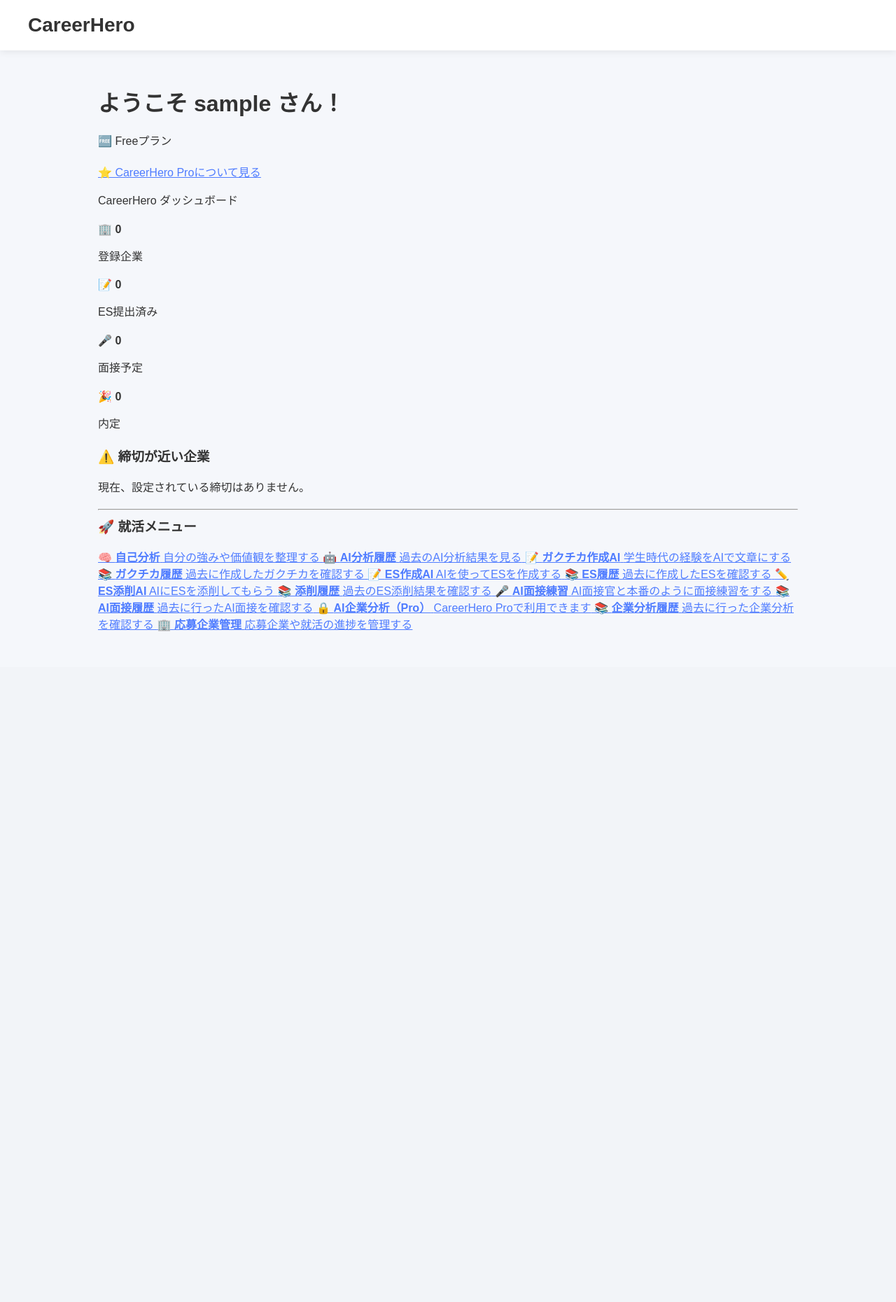
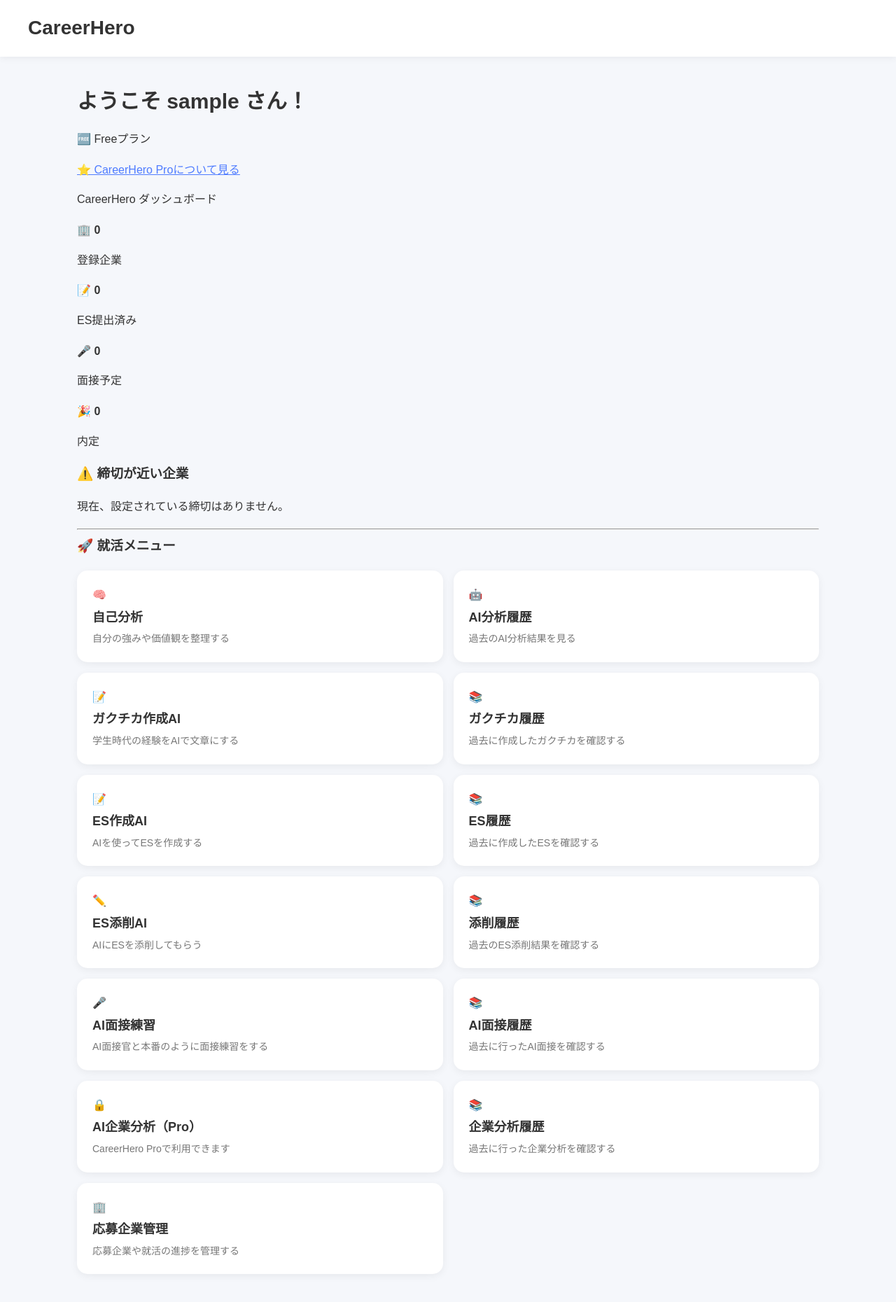
Before and after one commit to hasegawa-div/careerhero, a Flask app: page /dashboard in a window 1280 px wide. Shown: the whole page at 70% size. Before the commit the page ends 902 px from the top, so only its background shows below. Run offline with Flask 3, Linux system fonts and the light colour scheme; the visitor is signed in with stand-in values (Sample User, id 1); data comes from the database, SQL or seed files in the repository; data that the repository does not hold is empty.

Commit message:
Improve dashboard styling

```diff
--- a/static/css/style.css
+++ b/static/css/style.css
@@ -1,12 +1,17 @@
 /* =========================
    全体
 ========================= */
+
+* {
+    box-sizing: border-box;
+}
 
 body {
     margin: 0;
     font-family: Arial, "Hiragino Kaku Gothic ProN", Meiryo, sans-serif;
     background: #f5f7fb;
     color: #333;
+    line-height: 1.6;
 }
 
 
@@ -16,13 +21,14 @@
 
 header {
     background: white;
-    padding: 20px 40px;
-    box-shadow: 0 2px 10px rgba(0, 0, 0, 0.08);
+    padding: 18px 40px;
+    box-shadow: 0 2px 10px rgba(0, 0, 0, 0.06);
 }
 
 header h1 {
     margin: 0;
     font-size: 28px;
+    color: #333;
 }
 
 
@@ -31,14 +37,14 @@
 ========================= */
 
 main {
-    max-width: 1000px;
-    margin: 50px auto;
+    max-width: 1100px;
+    margin: 40px auto;
     padding: 0 20px;
 }
 
 h2 {
-    font-size: 32px;
-    margin-bottom: 20px;
+    font-size: 30px;
+    margin-bottom: 15px;
 }
 
 h3 {
@@ -143,6 +132,154 @@
     margin-bottom: 20px;
     border-radius: 15px;
     box-shadow: 0 3px 12px rgba(0, 0, 0, 0.06);
+}
+
+
+/* =========================
+   ダッシュボード
+========================= */
+
+.dashboard {
+    width: 100%;
+}
+
+.dashboard-header {
+    background: white;
+    padding: 30px;
+    border-radius: 18px;
+    margin-bottom: 25px;
+    box-shadow: 0 3px 12px rgba(0, 0, 0, 0.06);
+}
+
+.dashboard-header h2 {
+    margin-top: 0;
+}
+
+
+/* =========================
+   統計カード
+========================= */
+
+.stats {
+    display: grid;
+    grid-template-columns: repeat(4, 1fr);
+    gap: 15px;
+    margin-bottom: 30px;
+}
+
+.stat-card {
+    background: white;
+    padding: 22px;
+    border-radius: 15px;
+    text-align: center;
+    box-shadow: 0 3px 12px rgba(0, 0, 0, 0.06);
+}
+
+.stat-card h3 {
+    margin-bottom: 8px;
+    font-size: 16px;
+    color: #666;
+}
+
+.stat-card .number {
+    font-size: 30px;
+    font-weight: bold;
+    color: #4f7cff;
+}
+
+
+/* =========================
+   就活メニュー
+========================= */
+
+.dashboard-menu {
+    display: grid;
+    grid-template-columns: repeat(2, 1fr);
+    gap: 15px;
+    margin-top: 20px;
+}
+
+.dashboard-menu a {
+    display: flex;
+    flex-direction: column;
+    gap: 5px;
+
+    background: white;
+    padding: 22px;
+    border-radius: 15px;
+
+    text-decoration: none;
+    color: #333;
+
+    box-shadow: 0 3px 12px rgba(0, 0, 0, 0.06);
+
+    transition: transform 0.2s, box-shadow 0.2s;
+}
+
+.dashboard-menu a:hover {
+    transform: translateY(-3px);
+    box-shadow: 0 7px 20px rgba(0, 0, 0, 0.1);
+}
+
+.dashboard-menu strong {
+    font-size: 18px;
+}
+
+.dashboard-menu span {
+    color: #777;
+    font-size: 14px;
+}
+
+
+/* =========================
+   締切カード
+========================= */
+
+.deadline-card {
+    background: white;
+    padding: 25px;
+    border-radius: 15px;
+    margin-bottom: 30px;
+    box-shadow: 0 3px 12px rgba(0, 0, 0, 0.06);
+}
+
+.deadline-item {
+    padding: 15px 0;
+    border-bottom: 1px solid #eee;
+}
+
+.deadline-item:last-child {
+    border-bottom: none;
+}
+
+
+/* =========================
+   AI結果
+========================= */
+
+.ai-result {
+    background: white;
+    padding: 30px;
+    border-radius: 15px;
+    box-shadow: 0 3px 12px rgba(0, 0, 0, 0.06);
+    white-space: pre-wrap;
+}
+
+
+/* =========================
+   履歴カード
+========================= */
+
+.ai-history-card {
+    background: white;
+    padding: 25px;
+    margin-bottom: 18px;
+    border-radius: 15px;
+    box-shadow: 0 3px 12px rgba(0, 0, 0, 0.06);
+}
+
+.ai-history-card h3 {
+    margin-bottom: 10px;
 }
 
 
```
Also changed, not shown: other parts of static/css/style.css (+20 -29 lines).
